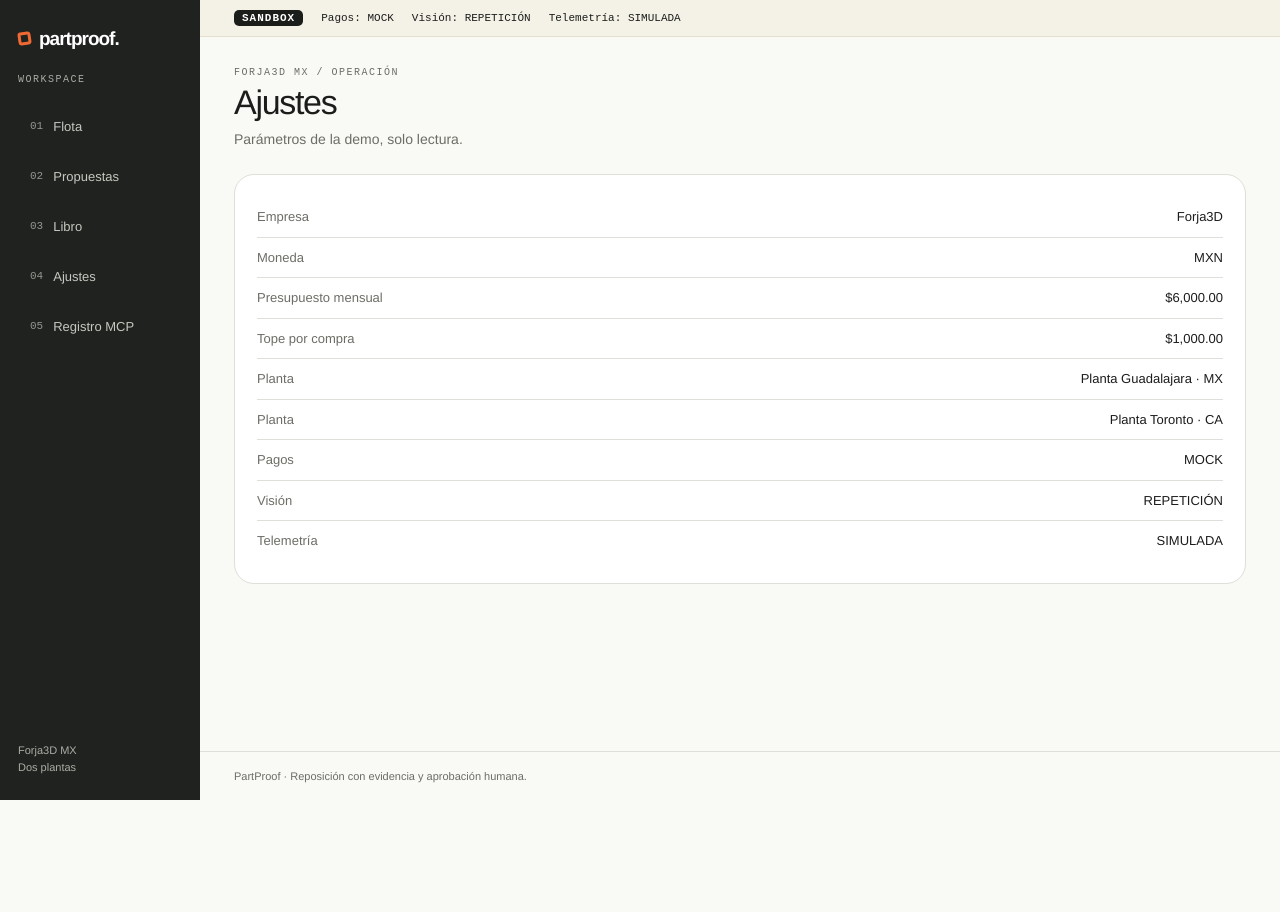
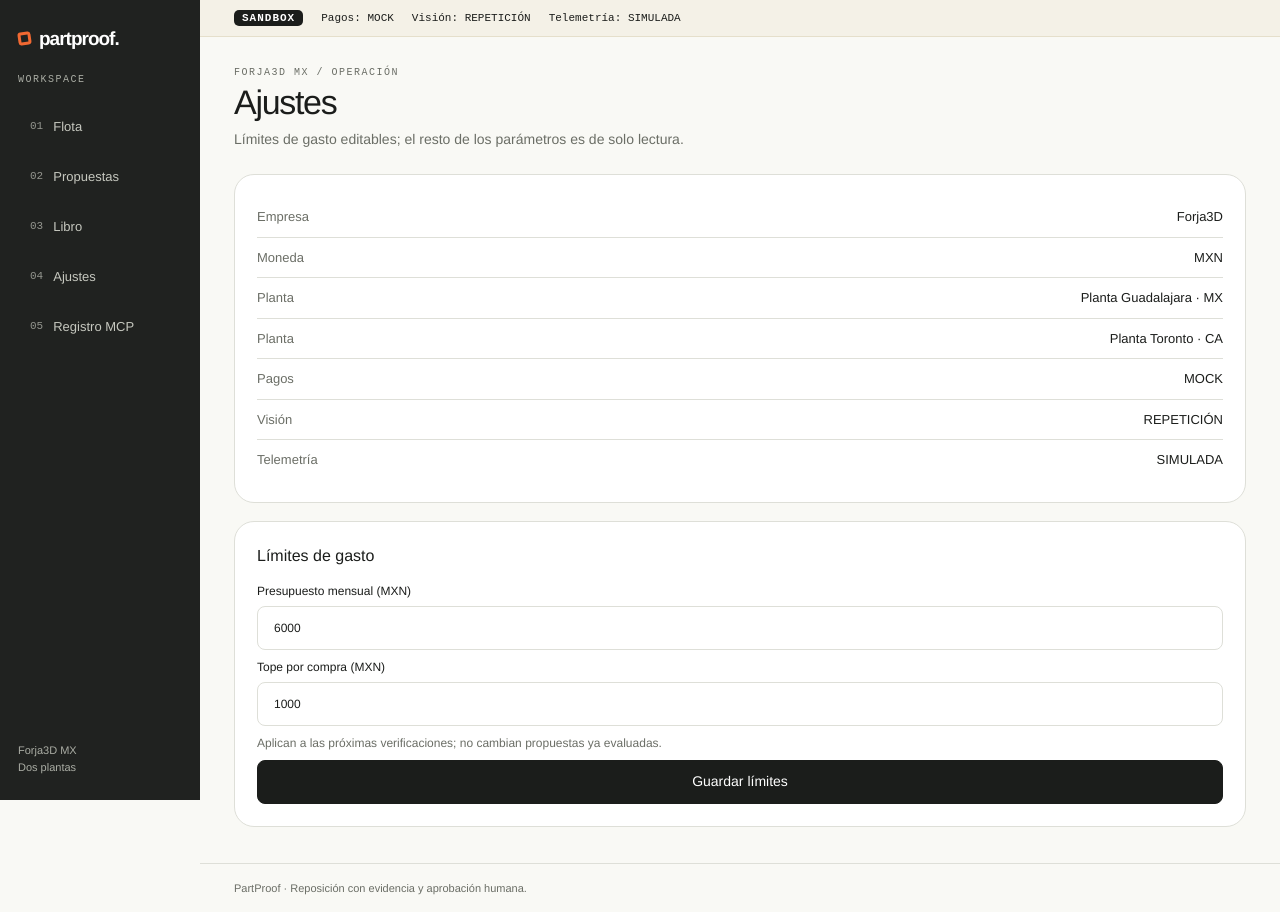
Before and after one commit to G10hdz/partproof, a Next.js app: page /settings in a window 1280 px wide. Before the commit the page ends 800 px from the top, so only its background shows below. Built offline with nearby package versions, Linux system fonts and the light colour scheme.

Commit message:
feat(ui): edit spend limits from settings

```diff
--- a/src/app/settings/page.tsx
+++ b/src/app/settings/page.tsx
@@ -1,15 +1,16 @@
 import { server } from '@/server/api';
+import SettingsForm from '@/components/SettingsForm';
 import { Fact, PageHeader } from '@/components/Ui';
 import { money } from '@/components/format';
 
 export const metadata = { title: 'Ajustes' };
 export default async function SettingsPage() {
   const [c, sites, modes] = await Promise.all([server.getCompany(), server.listSites(), server.getModes()]);
-  return <><PageHeader title="Ajustes" description="Parámetros de la demo, solo lectura." />
+  return <><PageHeader title="Ajustes" description="Límites de gasto editables; el resto de los parámetros es de solo lectura." />
     <section className="panel"><dl>
       <Fact label="Empresa">{c.name}</Fact><Fact label="Moneda">{c.currency}</Fact>
-      <Fact label="Presupuesto mensual">{money(c.monthly_budget, c.currency)}</Fact><Fact label="Tope por compra">{money(c.purchase_cap, c.currency)}</Fact>
       {sites.map((s) => <Fact key={s.id} label="Planta">{s.name} · {s.country}</Fact>)}
       <Fact label="Pagos">{modes.provider === 'reap' ? 'REAP SANDBOX' : 'MOCK'}</Fact><Fact label="Visión">{modes.vision === 'live' ? 'EN VIVO' : 'REPETICIÓN'}</Fact>
-      <Fact label="Telemetría">SIMULADA</Fact></dl></section></>;
+      <Fact label="Telemetría">SIMULADA</Fact></dl></section>
+    <section className="panel" style={{ marginTop: 18 }}><h2>Límites de gasto</h2><SettingsForm budget={c.monthly_budget} cap={c.purchase_cap} currency={c.currency} /></section></>;
 }
--- /dev/null
+++ b/src/components/SettingsForm.tsx
@@ -0,0 +1,29 @@
+'use client';
+import { useState, useTransition } from 'react';
+import { useRouter } from 'next/navigation';
+import { saveSettings } from '@/app/actions';
+
+export default function SettingsForm({ budget, cap, currency }: { budget: number; cap: number; currency: string }) {
+  const [pending, start] = useTransition();
+  const [msg, setMsg] = useState('');
+  const router = useRouter();
+  function submit(e: React.FormEvent<HTMLFormElement>) {
+    e.preventDefault();
+    const f = new FormData(e.currentTarget);
+    const monthly_budget = Number(f.get('monthly_budget'));
+    const purchase_cap = Number(f.get('purchase_cap'));
+    if (!Number.isFinite(monthly_budget) || !Number.isFinite(purchase_cap) || monthly_budget < 0 || purchase_cap < 0) { setMsg('Escribe montos válidos, de 0 en adelante.'); return; }
+    if (purchase_cap > monthly_budget) { setMsg('El tope por compra no puede superar el presupuesto mensual.'); return; }
+    start(async () => {
+      try { const r = await saveSettings({ monthly_budget, purchase_cap }); setMsg(r.ok ? 'Límites guardados.' : r.error); router.refresh(); }
+      catch { setMsg('No se pudo guardar. Revisa los montos e intenta de nuevo.'); }
+    });
+  }
+  return <form className="capture-form" onSubmit={submit}>
+    <label htmlFor="monthly_budget">Presupuesto mensual ({currency})<input id="monthly_budget" name="monthly_budget" type="number" min={0} max={10000000} step="0.01" defaultValue={budget} required disabled={pending} /></label>
+    <label htmlFor="purchase_cap">Tope por compra ({currency})<input id="purchase_cap" name="purchase_cap" type="number" min={0} max={10000000} step="0.01" defaultValue={cap} required disabled={pending} /></label>
+    <p className="muted small">Aplican a las próximas verificaciones; no cambian propuestas ya evaluadas.</p>
+    <button className="primary" type="submit" disabled={pending}>{pending ? 'Guardando…' : 'Guardar límites'}</button>
+    {msg && <p role="status" className="notice-text">{msg}</p>}
+  </form>;
+}
```
